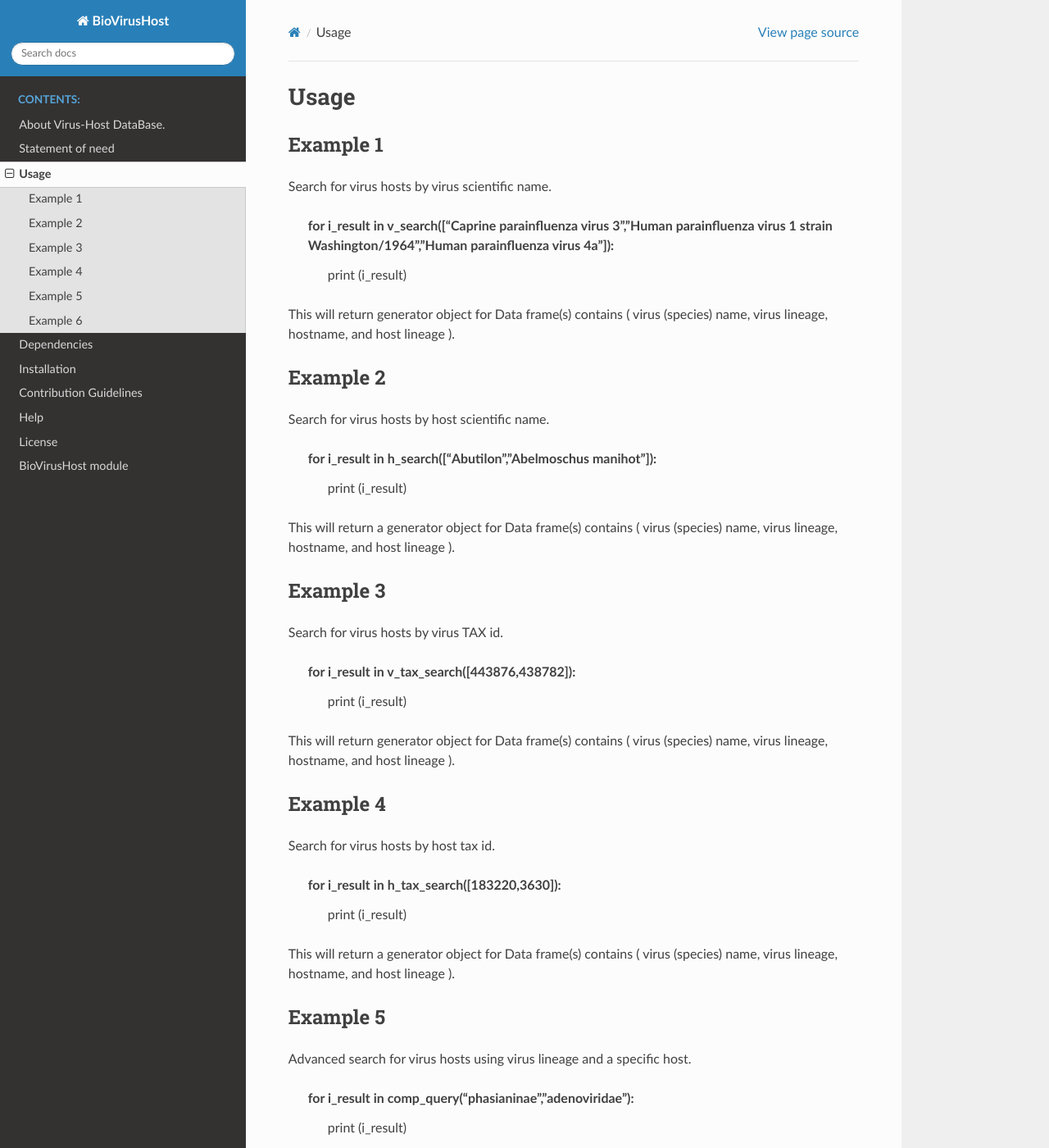
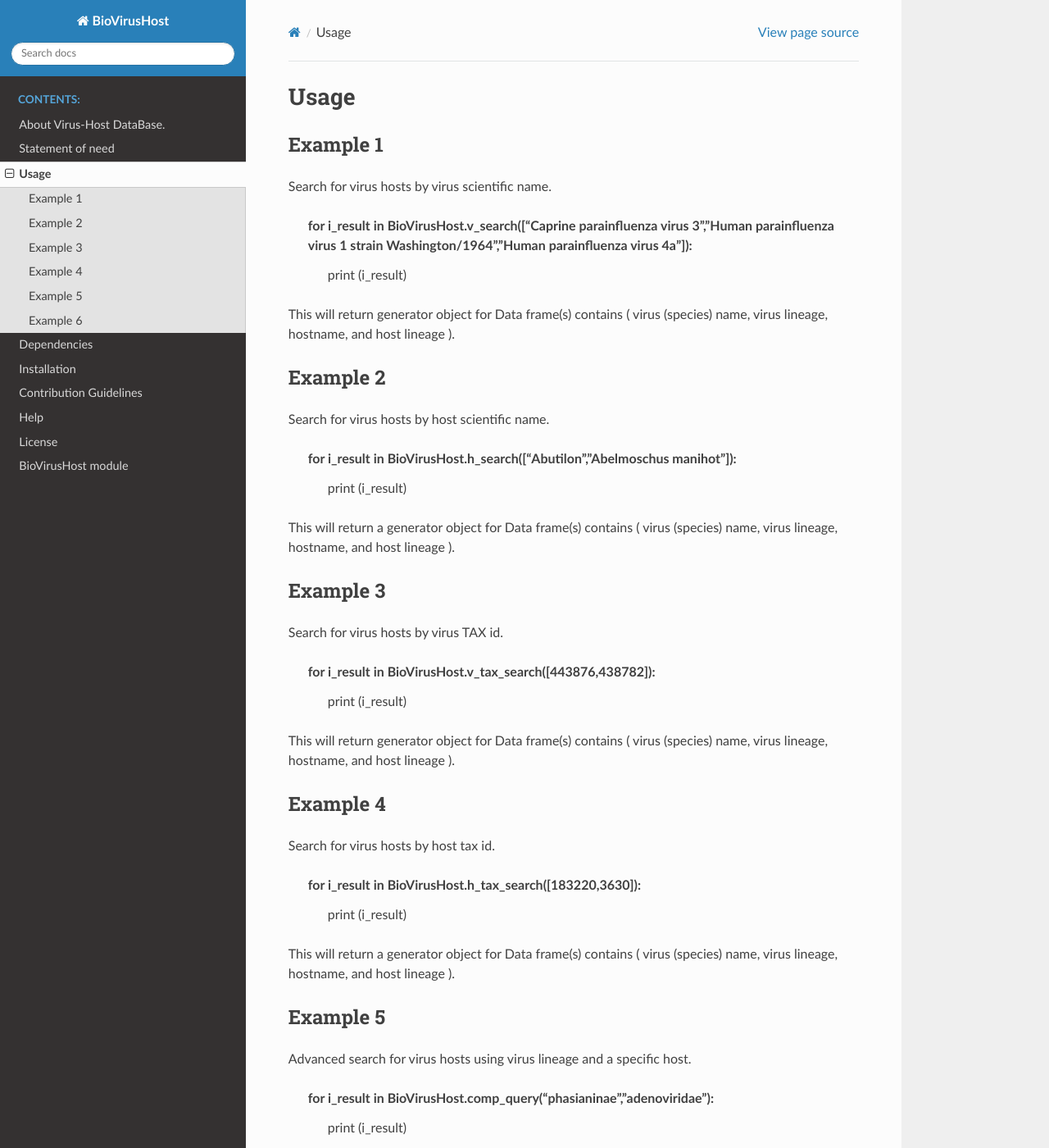
Before and after one commit to AliYoussef96/BioVirusHost, a Sphinx documentation site: the page built from docs/Usage.rst, in a window 1280 px wide and 1400 px high. Shown: the whole window at 82% size. Built offline with Sphinx 7.4.7 and the Read the Docs theme 2.0.0, drawn with Linux system fonts in a browser that asks for light colours; some of the changed text lies outside the part shown.

Commit message:
Update Usage.rst

```diff
--- a/docs/Usage.rst
+++ b/docs/Usage.rst
@@ -6,7 +6,7 @@ Example 1
 
 Search for virus hosts by virus scientific name.
 
-        for i_result in v_search(["Caprine parainfluenza virus 3","Human parainfluenza virus 1 strain Washington/1964","Human parainfluenza virus 4a"]):
+        for i_result in BioVirusHost.v_search(["Caprine parainfluenza virus 3","Human parainfluenza virus 1 strain Washington/1964","Human parainfluenza virus 4a"]):
             print (i_result)
 
 
@@ -17,7 +17,7 @@ Example 2
 
 Search for virus hosts by host scientific name.
 
-        for i_result in h_search(["Abutilon","Abelmoschus manihot"]):
+        for i_result in BioVirusHost.h_search(["Abutilon","Abelmoschus manihot"]):
             print (i_result)
 
 This will return a generator object for Data frame(s) contains ( virus (species) name, virus lineage, hostname, and host lineage ).
@@ -27,7 +27,7 @@ Example 3
 
 Search for virus hosts by virus TAX id.
 
-        for i_result in v_tax_search([443876,438782]):
+        for i_result in BioVirusHost.v_tax_search([443876,438782]):
             print (i_result)
 
 This will return generator object for Data frame(s) contains ( virus (species) name, virus lineage, hostname, and host lineage ).
@@ -37,7 +37,7 @@ Example 4
 
 Search for virus hosts by host tax id.
 
-        for i_result in h_tax_search([183220,3630]):
+        for i_result in BioVirusHost.h_tax_search([183220,3630]):
             print (i_result)
 
 This will return a generator object for Data frame(s) contains ( virus (species) name, virus lineage, hostname, and host lineage ).
@@ -47,7 +47,7 @@ Example 5
 
 Advanced search for virus hosts using virus lineage and a specific host.
 
-        for i_result in comp_query("phasianinae","adenoviridae"):
+        for i_result in BioVirusHost.comp_query("phasianinae","adenoviridae"):
             print (i_result)
 
 This will return a generator object for Data frame(s) contains ( virus (species) name, virus lineage, hostname, and host lineage ).
@@ -61,10 +61,10 @@ This will return:
 
 1- A data frame contains information about a virus (only) as genome type if host_info = False (default).
 
-        print (more_info("318490", "A.N.Other@example.com"))
+        print (BioVirusHost.more_info("318490", "A.N.Other@example.com"))
 
 2- A generator object for Data frame(s) contains infromation about hosts (only), if host_info = T.
 
 
-        for i_result in more_info("318490", "A.N.Other@example.com",True):
+        for i_result in BioVirusHost.more_info("318490", "A.N.Other@example.com",True):
             print (i_result)
```
